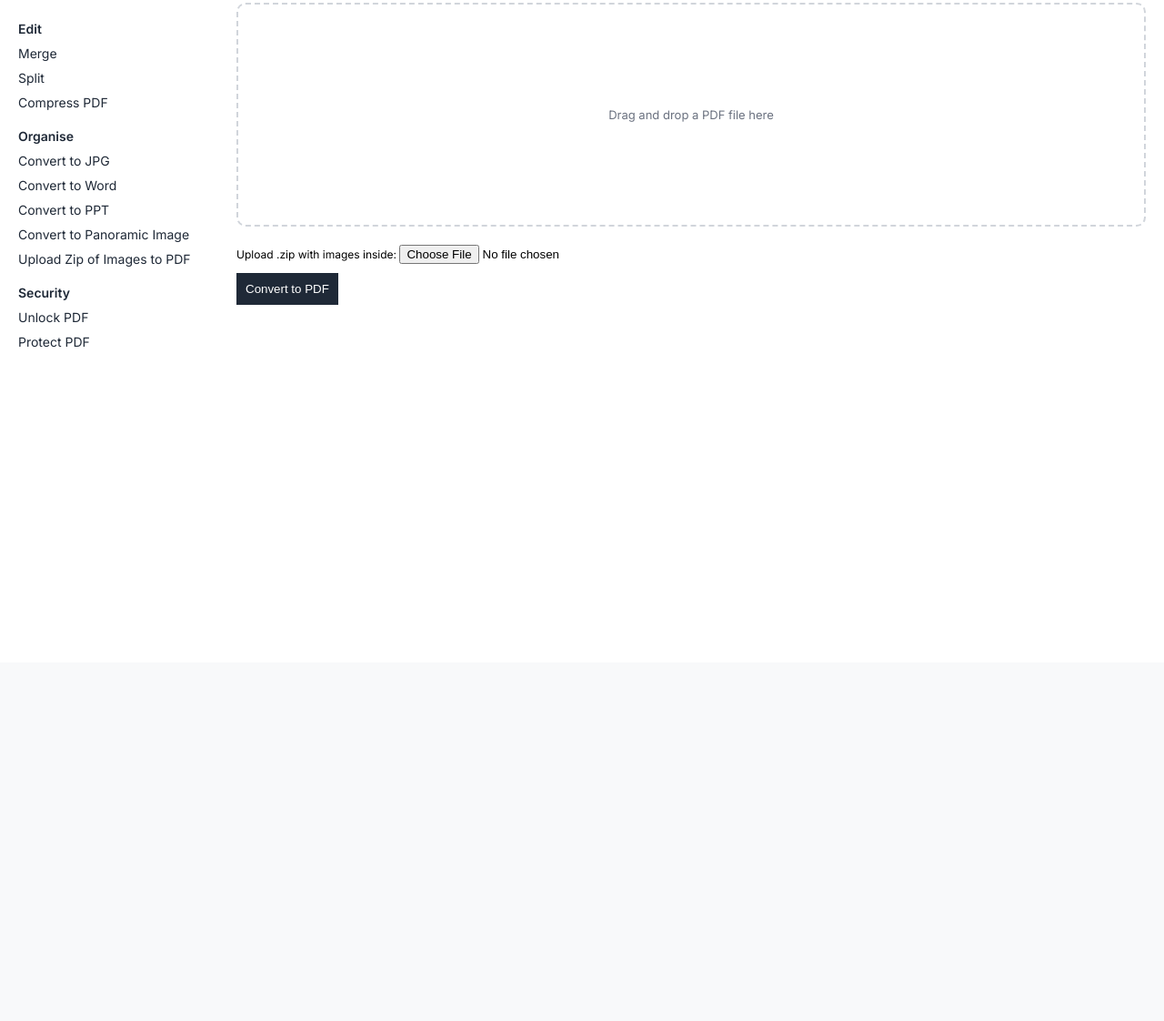
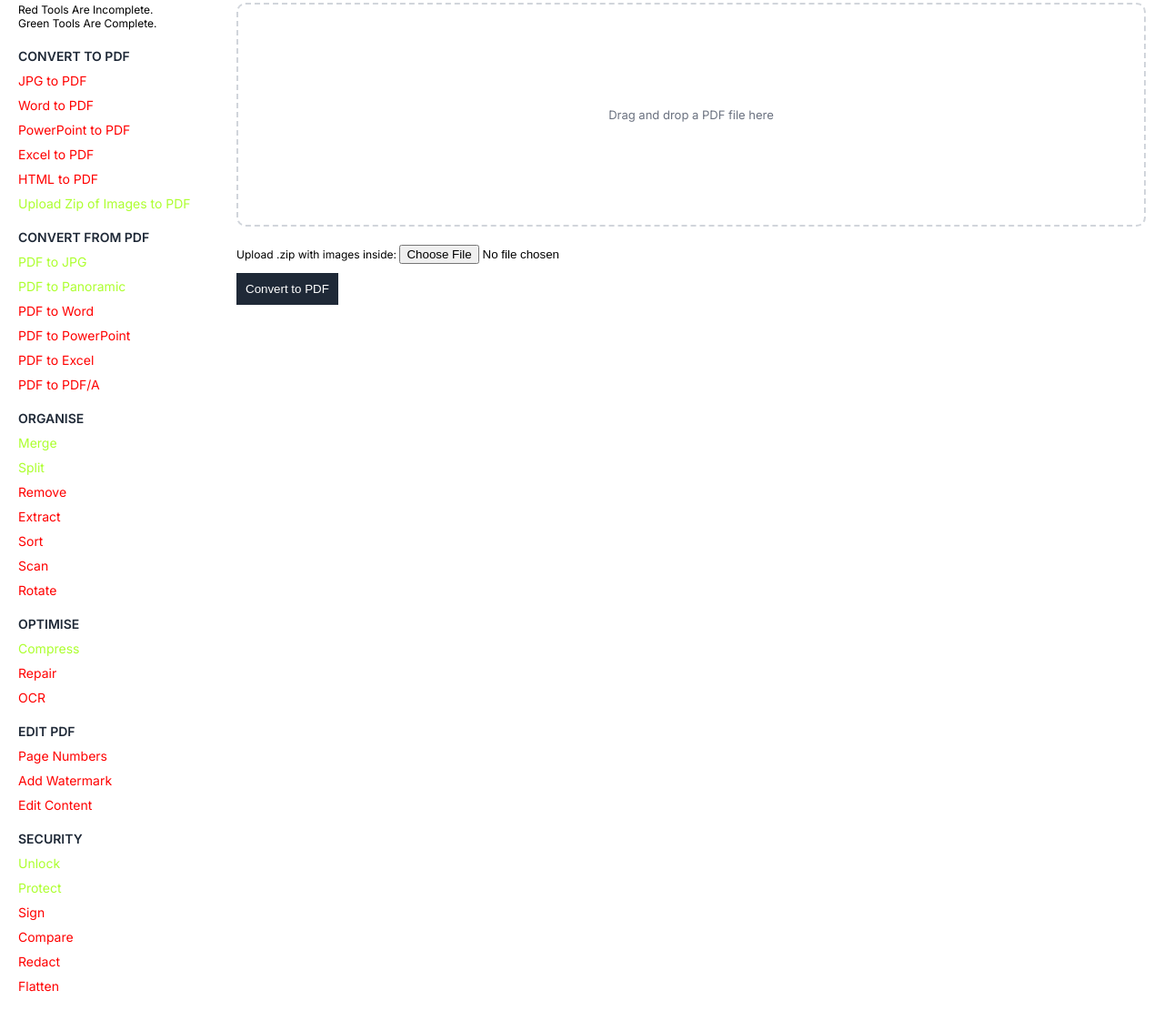
Before and after one commit to Calum-Kerr/snackpdf-python, a website: page pdf_to_image/templates/index.html in a window 1280 px wide. Shown: the part 72-1194 px from the top of the page at 91% size. Before the commit the page ends 800 px from the top, so only its background shows below. Drawn offline with Linux system fonts and the light colour scheme.

Commit message:
Added future tools to be added

```diff
--- a/pdf_to_image/templates/index.html
+++ b/pdf_to_image/templates/index.html
@@ -174,24 +174,57 @@
     </header>
     <div class="container">
         <aside class="sidebar">
-            <div class="section-title">Edit</div>
+            Red Tools Are Incomplete.
+            <br>
+            Green Tools Are Complete.
+            <div class="section-title">CONVERT TO PDF</div>
             <ul class="tool-list">
-                <li><a href="#" data-tool="merge">Merge</a></li>
-                <li><a href="#" data-tool="split">Split</a></li>
-                <li><a href="#" data-tool="compress-high">Compress PDF</a></li>
+                <li><a href="#" data-tool="merge" style="color: red;">JPG to PDF</a></li>
+                <li><a href="#" data-tool="merge" style="color: red;">Word to PDF</a></li>
+                <li><a href="#" data-tool="convert-to-ppt" style="color: red;">PowerPoint to PDF</a></li>
+                <li><a href="#" data-tool="merge" style="color: red;">Excel to PDF</a></li>
+                <li><a href="#" data-tool="merge" style="color: red;">HTML to PDF</a></li>
+                <li><a href="#" data-tool="upload-zip" style="color: greenyellow;">Upload Zip of Images to PDF</a></li>
             </ul>
-            <div class="section-title">Organise</div>
+            <div class="section-title">CONVERT FROM PDF</div>
             <ul class="tool-list">
-                <li><a href="#" data-tool="convert-to-jpg">Convert to JPG</a></li>
-                <li><a href="#" data-tool="convert-to-word">Convert to Word</a></li>
-                <li><a href="#" data-tool="convert-to-ppt">Convert to PPT</a></li>
-                <li><a href="#" data-tool="convert-to-panoramic-image">Convert to Panoramic Image</a></li>
-                <li><a href="#" data-tool="upload-zip">Upload Zip of Images to PDF</a></li>
+                <li><a href="#" data-tool="convert-to-jpg" style="color: greenyellow;">PDF to JPG</a></li>
+                <li><a href="#" data-tool="convert-to-panoramic-image" style="color: greenyellow;">PDF to Panoramic</a></li>
+                <li><a href="#" data-tool="convert-to-word" style="color: red;">PDF to Word</a></li>
+                <li><a href="#" data-tool="merge" style="color: red;">PDF to PowerPoint</a></li>
+                <li><a href="#" data-tool="merge" style="color: red;">PDF to Excel</a></li>
+                <li><a href="#" data-tool="merge" style="color: red;">PDF to PDF/A</a></li>
             </ul>
-            <div class="section-title">Security</div>
+            <div class="section-title">ORGANISE</div>
             <ul class="tool-list">
-                <li><a href="#" data-tool="unlock-pdf">Unlock PDF</a></li>
-                <li><a href="#" data-tool="protect-pdf">Protect PDF</a></li>
+                <li><a href="#" data-tool="merge" style="color: greenyellow;">Merge</a></li>
+                <li><a href="#" data-tool="split" style="color: greenyellow;">Split</a></li>
+                <li><a href="#" data-tool="merge" style="color: red;">Remove</a></li>
+                <li><a href="#" data-tool="merge" style="color: red;">Extract</a></li>
+                <li><a href="#" data-tool="merge" style="color: red;">Sort</a></li>
+                <li><a href="#" data-tool="merge" style="color: red;">Scan</a></li>
+                <li><a href="#" data-tool="merge" style="color: red;">Rotate</a></li>
+            </ul>
+            <div class="section-title">OPTIMISE</div>
+            <ul class="tool-list">
+                <li><a href="#" data-tool="compress-high" style="color: greenyellow;">Compress</a></li>
+                <li><a href="#" data-tool="merge" style="color: red;">Repair</a></li>
+                <li><a href="#" data-tool="merge" style="color: red;">OCR</a></li>
+            </ul>
+            <div class="section-title">EDIT PDF</div>
+            <ul class="tool-list">
+                <li><a href="#" data-tool="merge" style="color: red;">Page Numbers</a></li>
+                <li><a href="#" data-tool="merge" style="color: red;">Add Watermark</a></li>
+                <li><a href="#" data-tool="merge" style="color: red;">Edit Content</a></li>
+            </ul>
+            <div class="section-title">SECURITY</div>
+            <ul class="tool-list">
+                <li><a href="#" data-tool="unlock-pdf" style="color: greenyellow;">Unlock</a></li>
+                <li><a href="#" data-tool="protect-pdf" style="color: greenyellow;">Protect</a></li>
+                <li><a href="#" data-tool="merge" style="color: red;">Sign</a></li>
+                <li><a href="#" data-tool="merge" style="color: red;">Compare</a></li>
+                <li><a href="#" data-tool="merge" style="color: red;">Redact</a></li>
+                <li><a href="#" data-tool="merge" style="color: red;">Flatten</a></li>
             </ul>
         </aside>
         <main class="content">
```
